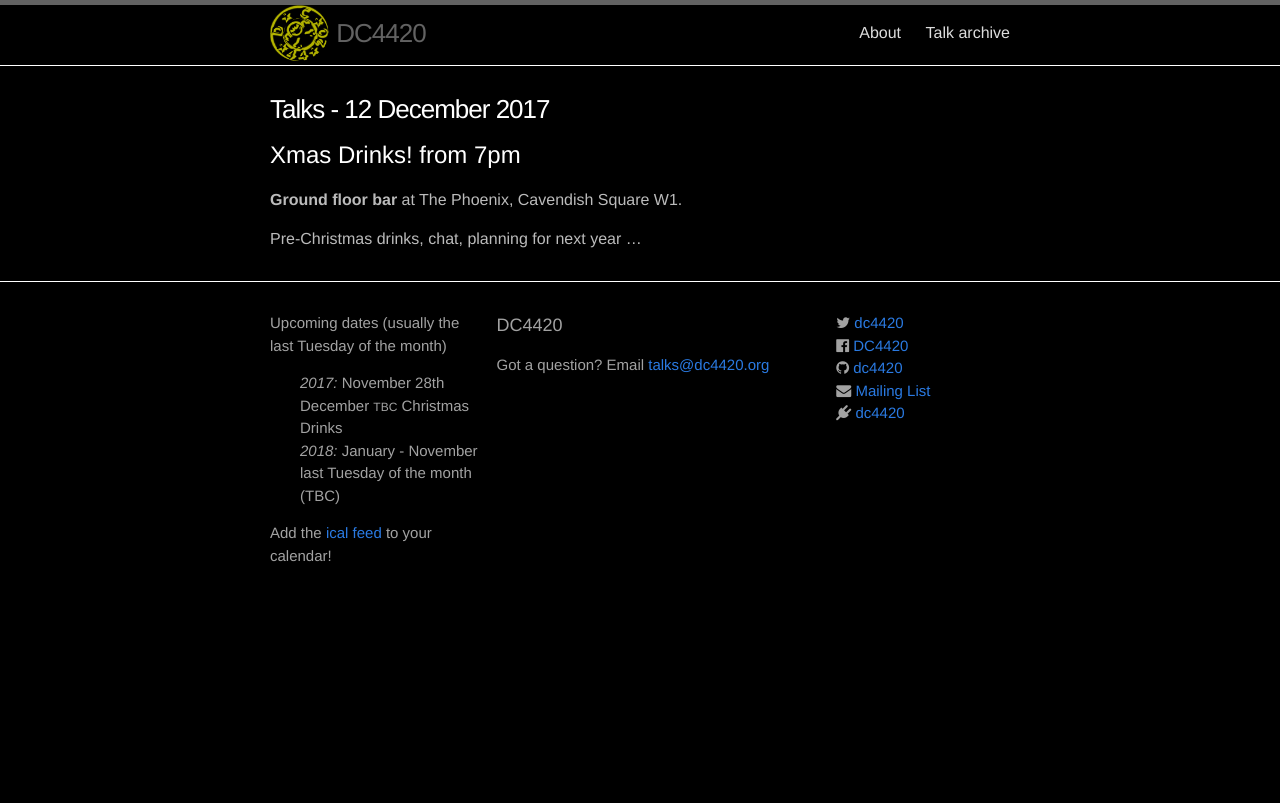
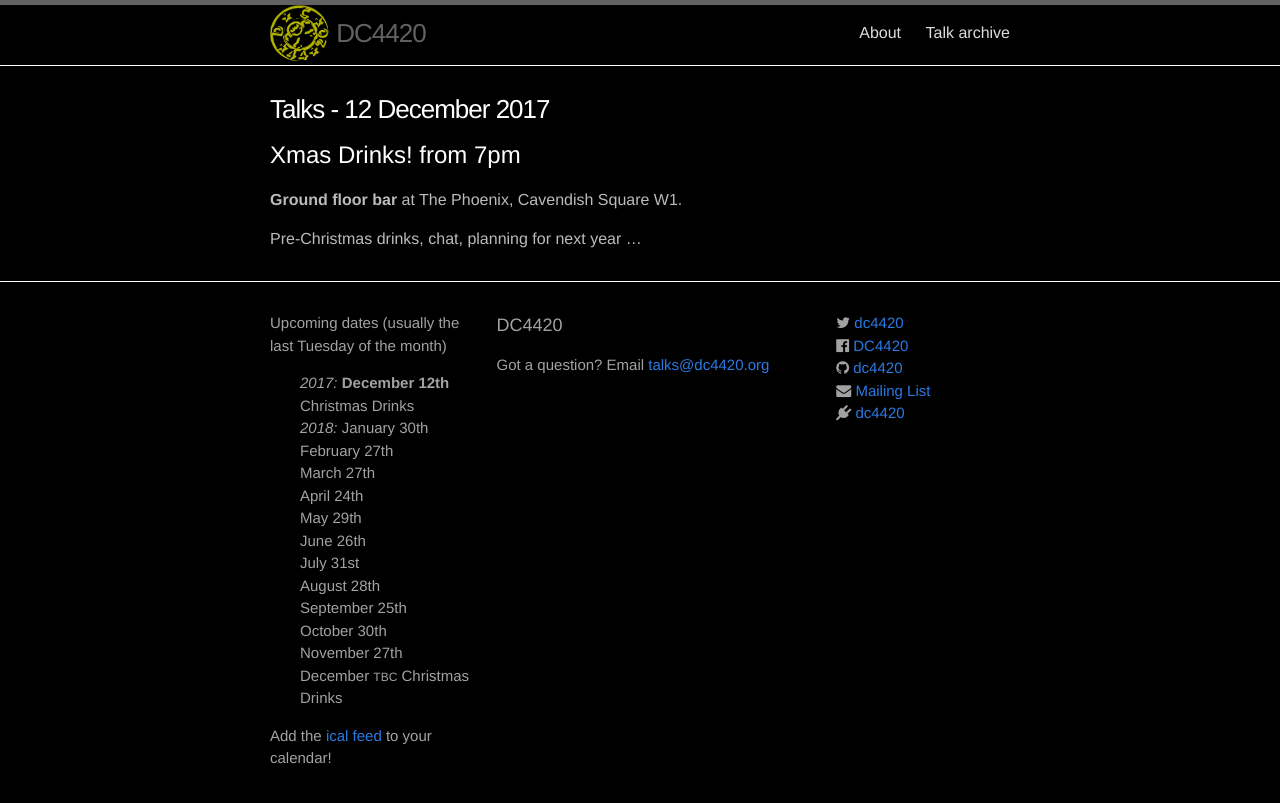
Before and after one commit to dc4420/website, a Jekyll site: the page built from index.html, in a window 1280 px wide. Shown: the top 803 px of the page. Built offline with Jekyll 4.4.1, drawn with Linux system fonts in a browser that asks for light colours; nearby versions of some CDN libraries.

Commit message:
2018 calendar in footer

```diff
--- a/_includes/footer.html
+++ b/_includes/footer.html
@@ -7,9 +7,19 @@
       <div class="footer-col  footer-col-1">
         <p class="text">Upcoming dates (usually the last Tuesday of the month)</p>
         <ul class="future-events">
-          <li><em>2017:</em> November 28th</li>
+          <li><em>2017:</em> <strong> December 12th</strong> Christmas Drinks</li>
+          <li><em>2018:</em> January 30th</li>
+          <li>February 27th</li>
+          <li>March 27th</li>
+          <li>April 24th</li>
+          <li>May 29th</li>
+          <li>June 26th</li>
+          <li>July 31st</li>
+          <li>August 28th</li>
+          <li>September 25th</li>
+          <li>October 30th</li>
+          <li>November 27th</li>
           <li>December <i class="small-caps">TBC</i> Christmas Drinks</li>
-          <li><em>2018:</em> January - November last Tuesday of the month (TBC)</li>
         </ul>
 
         <p class="text">Add the <a href="/feed.ics">ical feed</a> to your calendar!</p>
```
